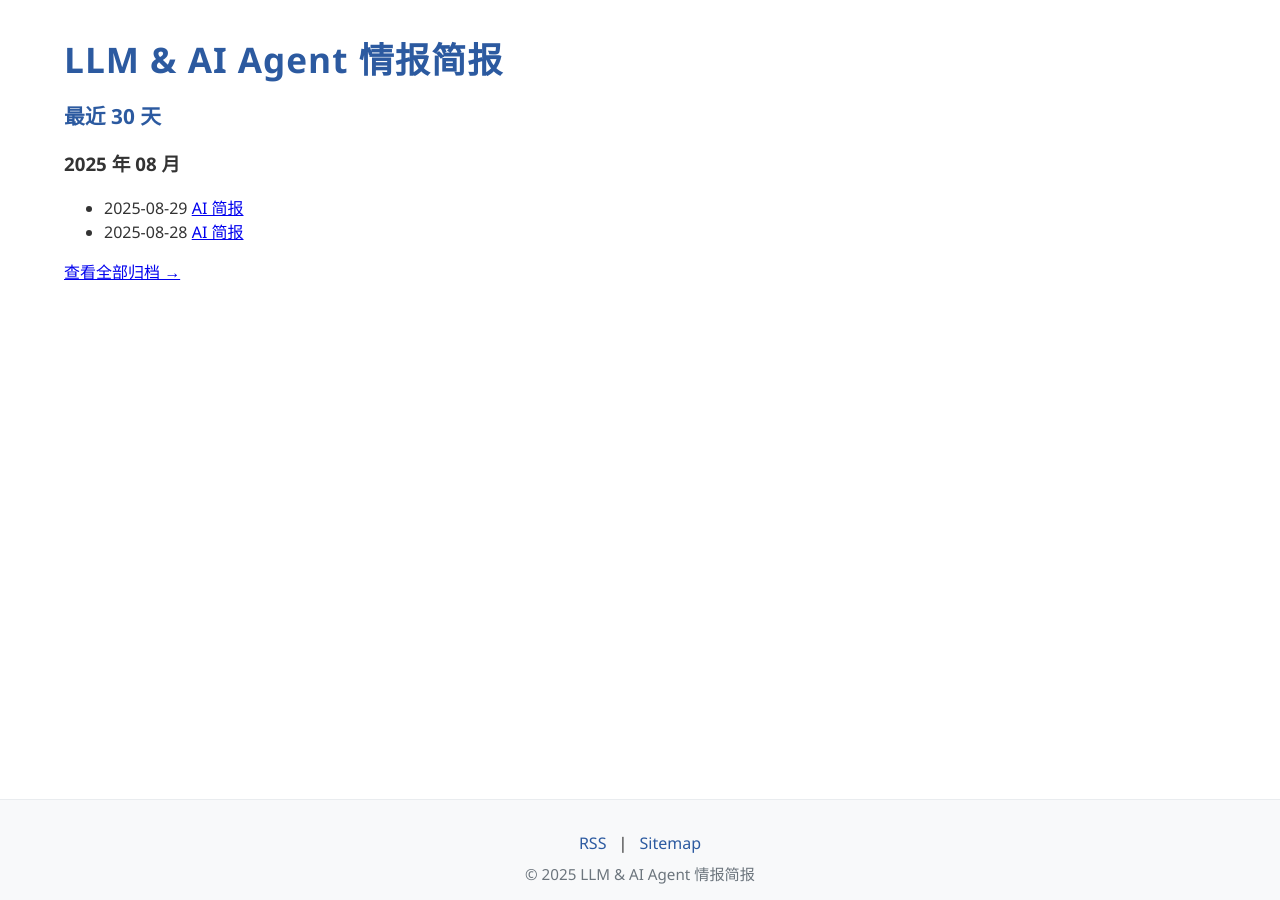
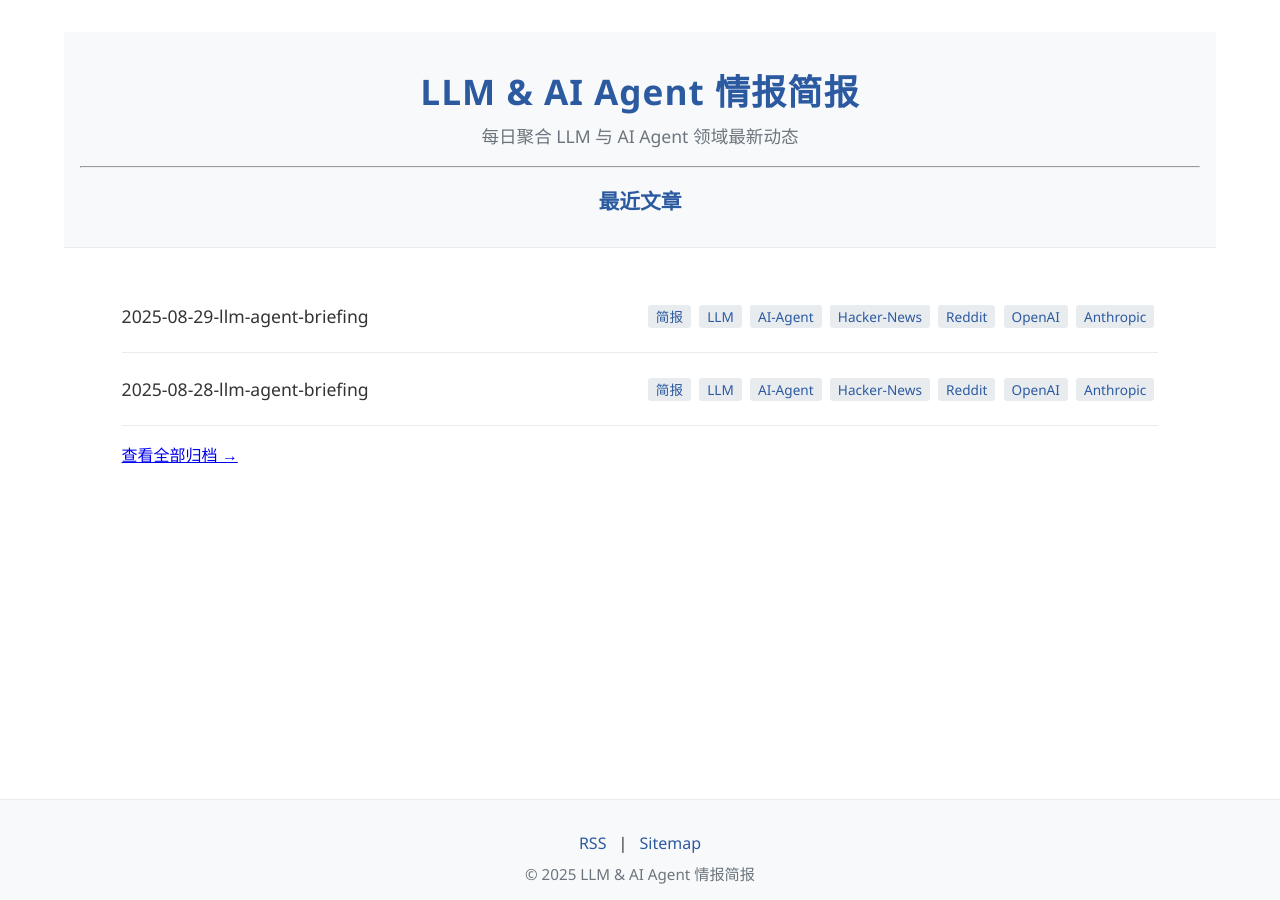
Before and after one commit to pierrelzw/AI-News, a Jekyll site: the page built from index.html, in a window 1280 px wide. Built offline with Jekyll 4.4.1, drawn with Linux system fonts in a browser that asks for light colours.

Commit message:
feat(home+archives): 首页与归档使用文件名为链接文本，恢复首页样式

```diff
--- a/archives.html
+++ b/archives.html
@@ -25,8 +25,8 @@ permalink: /archives/
         {% assign posts_in_month = gm.items | sort: 'date' | reverse %}
         {% for post in posts_in_month %}
           <li>
-            <span>{{ post.date | date: '%Y-%m-%d' }}</span>
-            <a href="{{ post.url | relative_url }}">{{ post.title }}</a>
+            {% assign filename = post.path | split: '/' | last | replace: '.md','' | replace: '.markdown','' %}
+            <a href="{{ post.url | relative_url }}">{{ filename }}</a>
           </li>
         {% endfor %}
       </ul>
--- a/index.html
+++ b/index.html
@@ -3,39 +3,33 @@ layout: default
 title: 主页
 ---
 
-<section class="home">
+<header class="hero">
   <h1>LLM & AI Agent 情报简报</h1>
+  <p class="subtitle">每日聚合 LLM 与 AI Agent 领域最新动态</p>
+  <hr>
+  <h2>最近文章</h2>
+</header>
 
-  {% assign now_s = 'now' | date: '%s' | plus: 0 %}
-  {% assign cutoff_s = now_s | minus: 2592000 %}
+<main class="home">
+  <section>
+    <ul class="post-list">
+      {% for post in site.posts limit:30 %}
+        <li>
+          {% assign filename = post.path | split: '/' | last | replace: '.md','' | replace: '.markdown','' %}
+          <a href="{{ post.url | relative_url }}">{{ filename }}</a>
+          {% if post.tags %}
+            <span class="tags">
+              {% for tag in post.tags %}
+                <span class="tag">{{ tag }}</span>
+              {% endfor %}
+            </span>
+          {% endif %}
+        </li>
+      {% endfor %}
+    </ul>
 
-  <h2>最近 30 天</h2>
-  {% assign current_group = '' %}
-  {% assign any_post = false %}
-  {% for post in site.posts %}
-    {% assign post_s = post.date | date: '%s' | plus: 0 %}
-    {% if post_s >= cutoff_s %}
-      {% assign ym = post.date | date: '%Y-%m' %}
-      {% if ym != current_group %}
-        {% if any_post %}</ul>{% endif %}
-        <h3>{{ post.date | date: '%Y 年 %m 月' }}</h3>
-        <ul>
-        {% assign current_group = ym %}
-      {% endif %}
-      <li>
-        <span>{{ post.date | date: '%Y-%m-%d' }}</span>
-        <a href="{{ post.url | relative_url }}">{{ post.title }}</a>
-      </li>
-      {% assign any_post = true %}
-    {% endif %}
-  {% endfor %}
-  {% if any_post %}
-    </ul>
-  {% else %}
-    <p>最近 30 天暂无文章。</p>
-  {% endif %}
-
-  <p>
-    <a href="{{ '/archives/' | relative_url }}">查看全部归档 →</a>
-  </p>
-</section>
+    <p class="more">
+      <a href="{{ '/archives/' | relative_url }}">查看全部归档 →</a>
+    </p>
+  </section>
+</main>
```
